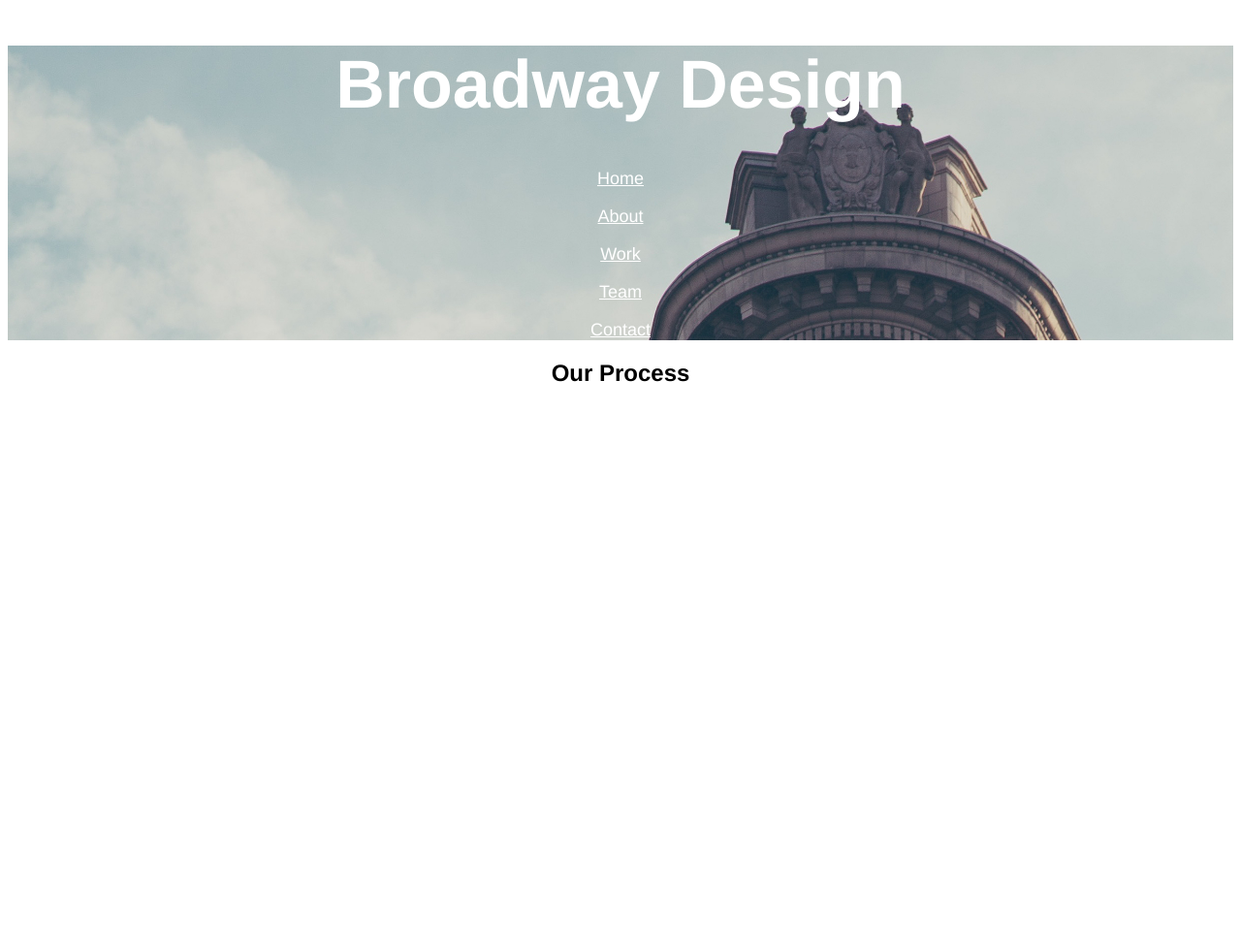
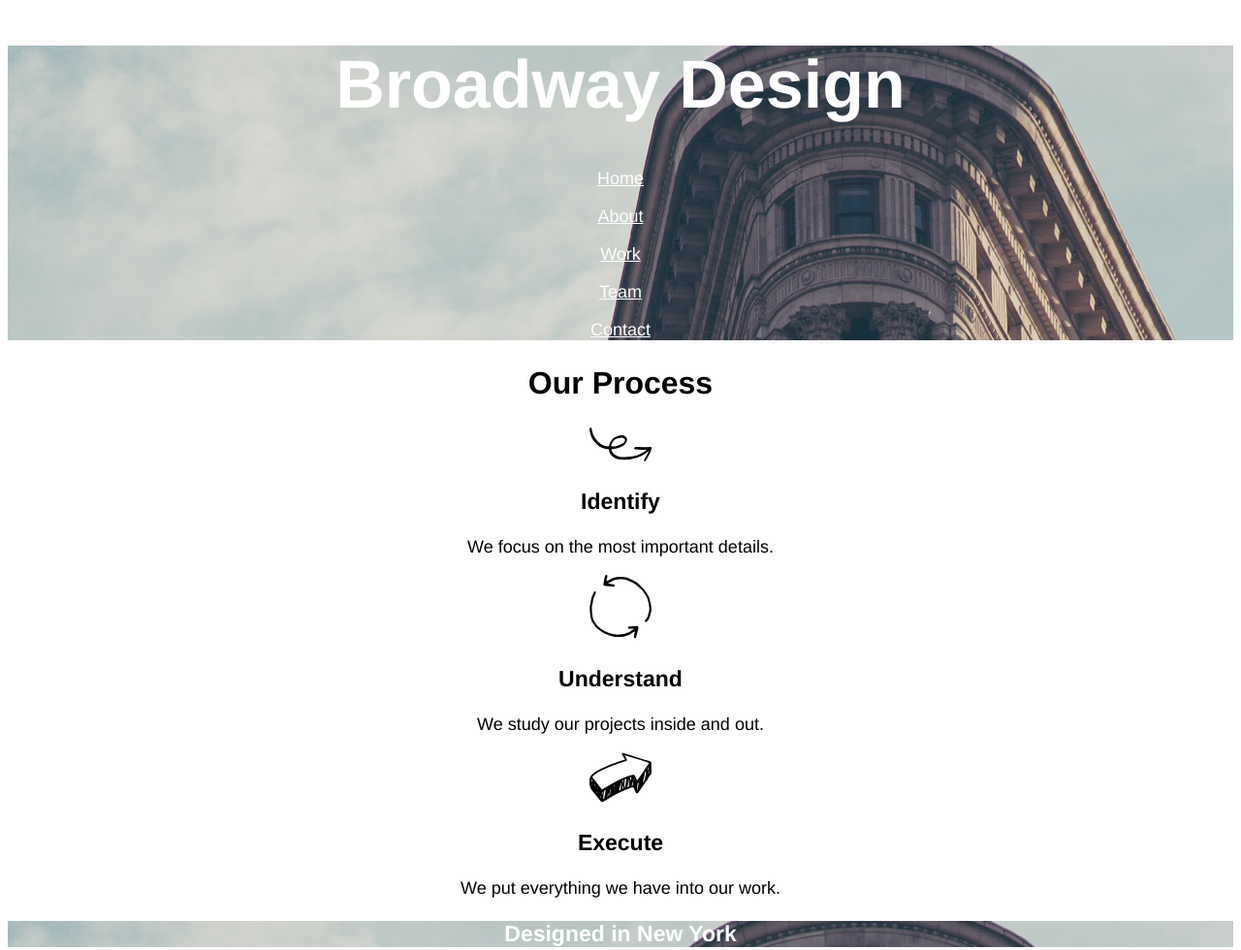
Before and after one commit to mrgrip/broadway, a plain HTML site: page index.html in a window 1280 px wide. Shown: the whole page at 97% size. Before the commit the page ends 800 px from the top, so only its background shows below. Drawn offline with Linux system fonts and the light colour scheme.

Commit message:
add main body and updated css

```diff
--- a/index.html
+++ b/index.html
@@ -5,17 +5,32 @@
 	<link rel="stylesheet" type="text/css" href="resources/css/style.css">
 </head>
 <body>
-	<header>
-		<h1>Broadway Design</h1>
-		<!-- <ul class="nav"> -->
-		<p><a href="#">Home</a></p>
-		<p><a href="#">About</a></p>
-		<p><a href="#">Work</a></p>
-		<p><a href="#">Team</a></p>
-		<p><a href="#">Contact</a></p>
-		<!-- </ul> -->
+	<header class="white background">
+		<h1 class="bold">Broadway Design</h1>
+		<p><a class='white' href="#">Home</a></p>
+		<p><a class='white' href="#">About</a></p>
+		<p><a class='white' href="#">Work</a></p>
+		<p><a class='white' href="#">Team</a></p>
+		<p><a class='white' href="#">Contact</a></p>
 	</header>
 
-	<h2>Our Process</h2>
+	<div class='ourprocess'>
+		<h2 class="bold">Our Process</h2>
+		<p><img src="resources/images/identify.svg"></p>
+		<h3 class="bold">Identify</h3>
+		<p>We focus on the most important details.</p>
+
+		<p><img src="resources/images/understand.svg"></p>
+		<h3 class="bold">Understand</h3>
+		<p>We study our projects inside and out.</p>
+
+		<p><img src="resources/images/execute.svg"></p>
+		<h3 class="bold">Execute</h3>
+		<p>We put everything we have into our work.</p>
+	</div>
+
+	<div class='background'>
+		<h3 class="white">Designed in New York</h3>
+	</div>
 </body>
 </html>
--- a/resources/css/style.css
+++ b/resources/css/style.css
@@ -3,22 +3,36 @@ body {
 	text-align: center;
 }
 
-header {
+.background {
 	background-image: url('../images/the-flatiron-building.jpg');
-	background-size: 100%;
+	background-repeat: none;
+	background-size: cover;
+	/*background-clip: padding-box; */
+	/*padding-bottom: 100px;*/
+	/*margin-top: -100px;*/
+	background-position: 0px -200px;
+}
+
+.bold {
+	font-weight: bold;
+}
+
+.white {
 	color: white;
 }
 
 h1 {
 	font-size: 70px;
-	font-weight: bold;
+}
+
+h2 {
+	font-size: 32px;
+}
+
+h3 {
+	font-size: 23px;
 }
 
 p {
-	/*list-style: none;*/
 	font-size: 18px;
 }
-
-a {
-	color: inherit;
-}
```
